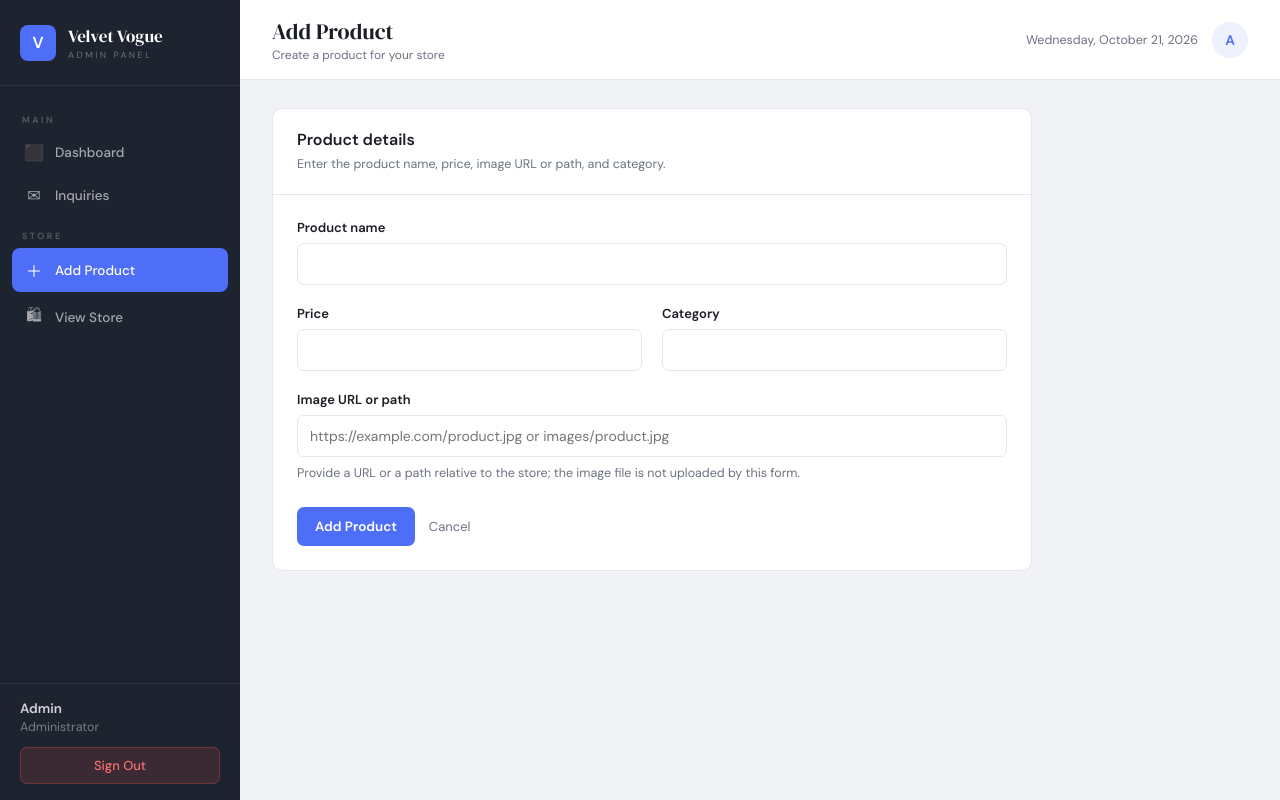
After one commit to dulaah/Velvet_Vogue, a PHP site: page /admin/add_product.php in a window 1280 px wide. The commit adds this page. Run offline with PHP 8.4, Linux system fonts and the light colour scheme; a user stored in the database is signed in.

Commit message:
product add

```diff
--- a/admin/Inquiries.php
+++ b/admin/Inquiries.php
@@ -272,6 +272,9 @@ body{font-family:'DM Sans',sans-serif;background:var(--bg);color:var(--text);dis
             <?php endif; ?>
         </a>
         <p class="nav-section-label">Store</p>
+        <a href="add_product.php" class="nav-item">
+            <span class="nav-icon">＋</span> Add Product
+        </a>
         <a href="../products.php" class="nav-item" target="_blank">
             <span class="nav-icon">🛍</span> View Store
         </a>
--- /dev/null
+++ b/admin/add_product.php
@@ -0,0 +1,215 @@
+<?php
+session_start();
+include "../db.php";
+include "admin_guard.php";
+
+$adminName = $_SESSION['admin_name'] ?? 'Admin';
+$errors = [];
+$values = [
+    'name' => '',
+    'price' => '',
+    'image' => '',
+    'category' => '',
+];
+
+if (empty($_SESSION['product_form_token'])) {
+    $_SESSION['product_form_token'] = bin2hex(random_bytes(32));
+}
+
+if ($_SERVER['REQUEST_METHOD'] === 'POST') {
+    foreach ($values as $field => $value) {
+        $submittedValue = $_POST[$field] ?? '';
+        if (!is_string($submittedValue)) {
+            $errors[] = 'Product fields must contain text values.';
+            $submittedValue = '';
+        }
+        $values[$field] = trim($submittedValue);
+    }
+
+    $csrfToken = $_POST['csrf_token'] ?? null;
+    if (!is_string($csrfToken) || !hash_equals($_SESSION['product_form_token'], $csrfToken)) {
+        $errors[] = 'Your session expired. Please refresh the page and try again.';
+    }
+
+    if ($values['name'] === '') {
+        $errors[] = 'Product name is required.';
+    } elseif (strlen($values['name']) > 255) {
+        $errors[] = 'Product name must be 255 characters or fewer.';
+    }
+
+    if ($values['price'] === '' || !preg_match('/^\d+(?:\.\d{1,2})?$/D', $values['price']) || (float)$values['price'] > 99999999.99) {
+        $errors[] = 'Enter a valid price between 0 and 99,999,999.99.';
+    }
+
+    if ($values['image'] === '') {
+        $errors[] = 'An image URL or path is required.';
+    } elseif (strlen($values['image']) > 500) {
+        $errors[] = 'The image URL or path must be 500 characters or fewer.';
+    }
+
+    if ($values['category'] === '') {
+        $errors[] = 'Category is required.';
+    } elseif (strlen($values['category']) > 50) {
+        $errors[] = 'Category must be 50 characters or fewer.';
+    }
+
+    if (!$errors) {
+        $stmt = $conn->prepare("INSERT INTO products (name, price, image, category) VALUES (?, ?, ?, ?)");
+        if (!$stmt) {
+            error_log("Product insert prepare failed: " . $conn->error);
+            $errors[] = 'The product could not be saved. Please try again.';
+        } else {
+            $price = (float)$values['price'];
+            $stmt->bind_param("sdss", $values['name'], $price, $values['image'], $values['category']);
+            if ($stmt->execute()) {
+                $stmt->close();
+                unset($_SESSION['product_form_token']);
+                header("Location: add_product.php?added=1");
+                exit;
+            }
+
+            error_log("Product insert failed: " . $stmt->error);
+            $errors[] = 'The product could not be saved. Please try again.';
+            $stmt->close();
+        }
+    }
+}
+
+$added = isset($_GET['added']) && $_GET['added'] === '1';
+?>
+<!DOCTYPE html>
+<html lang="en">
+<head>
+<meta charset="UTF-8">
+<title>Add Product | VV Admin</title>
+<meta name="viewport" content="width=device-width, initial-scale=1.0">
+<link href="https://fonts.googleapis.com/css2?family=DM+Sans:wght@300;400;500;600&family=DM+Serif+Display:ital@0;1&display=swap" rel="stylesheet">
+<style>
+:root{
+    --bg:#f0f2f5;--white:#fff;--sidebar:#1e2330;--sidebar-hover:#272d3f;
+    --accent:#4f6ef7;--accent-light:#eef1fe;--success:#16a34a;
+    --success-light:#dcfce7;--danger:#e5534b;--danger-light:#fef2f2;
+    --text:#1a1d23;--muted:#6b7280;--border:#e5e7eb;--radius:10px;
+    --sidebar-w:240px;
+}
+*{margin:0;padding:0;box-sizing:border-box}
+body{font-family:'DM Sans',sans-serif;background:var(--bg);color:var(--text);display:flex;min-height:100vh}
+.sidebar{width:var(--sidebar-w);background:var(--sidebar);position:fixed;top:0;left:0;bottom:0;display:flex;flex-direction:column;z-index:50}
+.sidebar-logo{padding:24px 20px;border-bottom:1px solid rgba(255,255,255,.07);display:flex;align-items:center;gap:12px}
+.logo-icon{width:36px;height:36px;background:var(--accent);border-radius:8px;display:flex;align-items:center;justify-content:center;font-size:16px;font-weight:700;color:white;flex-shrink:0}
+.logo-text{font-family:'DM Serif Display',serif;font-size:17px;color:white}
+.logo-text span{display:block;font-family:'DM Sans',sans-serif;font-size:9px;letter-spacing:2.5px;text-transform:uppercase;color:rgba(255,255,255,.35);margin-top:1px}
+.sidebar-nav{flex:1;padding:16px 12px;overflow-y:auto}
+.nav-section-label{font-size:9px;letter-spacing:2.5px;text-transform:uppercase;color:rgba(255,255,255,.25);font-weight:600;padding:12px 10px 6px}
+.nav-item{display:flex;align-items:center;gap:11px;padding:10px 12px;border-radius:8px;font-size:13.5px;font-weight:500;color:rgba(255,255,255,.6);text-decoration:none;margin-bottom:2px;transition:background .2s,color .2s}
+.nav-item:hover{background:var(--sidebar-hover);color:white}
+.nav-item.active{background:var(--accent);color:white}
+.nav-icon{font-size:16px;width:20px;text-align:center;flex-shrink:0}
+.sidebar-footer{padding:16px 20px;border-top:1px solid rgba(255,255,255,.07);font-size:12.5px;color:rgba(255,255,255,.4)}
+.sidebar-footer strong{display:block;color:rgba(255,255,255,.8);font-size:13.5px;margin-bottom:2px}
+.btn-logout{display:block;margin-top:12px;padding:9px 14px;background:rgba(229,83,75,.15);border:1px solid rgba(229,83,75,.3);color:#f87171;border-radius:7px;font-size:13px;font-weight:500;text-align:center;text-decoration:none}
+.main{margin-left:var(--sidebar-w);flex:1;display:flex;flex-direction:column;min-height:100vh}
+.topbar{background:var(--white);padding:16px 32px;border-bottom:1px solid var(--border);display:flex;justify-content:space-between;align-items:center;position:sticky;top:0;z-index:40}
+.topbar-title{font-family:'DM Serif Display',serif;font-size:22px}
+.topbar-title span{display:block;font-family:'DM Sans',sans-serif;font-size:12px;color:var(--muted);font-weight:400;margin-top:1px}
+.topbar-right{display:flex;align-items:center;gap:14px}
+.topbar-date{font-size:12.5px;color:var(--muted)}
+.admin-avatar{width:36px;height:36px;background:var(--accent-light);border-radius:50%;display:flex;align-items:center;justify-content:center;font-size:14px;font-weight:600;color:var(--accent)}
+.page{padding:28px 32px;flex:1}
+.form-card{max-width:760px;background:var(--white);border:1px solid var(--border);border-radius:var(--radius);overflow:hidden}
+.card-heading{padding:20px 24px;border-bottom:1px solid var(--border)}
+.card-heading h2{font-size:16px;font-weight:600;margin-bottom:5px}
+.card-heading p,.field-hint{font-size:12.5px;color:var(--muted);line-height:1.5}
+.product-form{padding:24px}
+.form-grid{display:grid;grid-template-columns:1fr 1fr;gap:20px}
+.field{display:flex;flex-direction:column;gap:7px}
+.field.full{grid-column:1/-1}
+label{font-size:13px;font-weight:600}
+.field input{width:100%;padding:11px 12px;border:1px solid var(--border);border-radius:7px;font:14px 'DM Sans',sans-serif;color:var(--text);outline:none}
+.field input:focus{border-color:var(--accent);box-shadow:0 0 0 3px rgba(79,110,247,.1)}
+.form-actions{display:flex;align-items:center;gap:14px;margin-top:24px}
+.btn-submit{border:0;border-radius:7px;padding:11px 18px;background:var(--accent);color:white;font:600 13.5px 'DM Sans',sans-serif;cursor:pointer}
+.btn-submit:hover{background:#3d5ce6}
+.cancel-link{font-size:13px;color:var(--muted);text-decoration:none}
+.cancel-link:hover{color:var(--text)}
+.notice{max-width:760px;padding:12px 15px;border-radius:8px;margin-bottom:18px;font-size:13.5px}
+.notice.success{background:var(--success-light);color:#166534;border:1px solid #bbf7d0}
+.notice.error{background:var(--danger-light);color:#991b1b;border:1px solid #fecaca}
+.notice ul{padding-left:18px}
+@media(max-width:700px){.sidebar{width:200px}.main{margin-left:200px}.page{padding:20px}.topbar{padding:14px 20px}.form-grid{grid-template-columns:1fr}.field.full{grid-column:auto}}
+@media(max-width:520px){.sidebar{position:static;width:100%;height:auto}.sidebar-nav{display:flex;flex-wrap:wrap;padding:8px}.sidebar-nav .nav-section-label{width:100%}.sidebar-footer{display:none}.main{margin-left:0}.sidebar-logo{padding:12px 16px}body{display:block}.topbar-date{display:none}}
+</style>
+</head>
+<body>
+<aside class="sidebar">
+    <div class="sidebar-logo">
+        <div class="logo-icon">V</div>
+        <div class="logo-text">Velvet Vogue <span>Admin Panel</span></div>
+    </div>
+    <nav class="sidebar-nav">
+        <p class="nav-section-label">Main</p>
+        <a href="dashboard.php" class="nav-item"><span class="nav-icon">⬛</span> Dashboard</a>
+        <a href="inquiries.php" class="nav-item"><span class="nav-icon">✉</span> Inquiries</a>
+        <p class="nav-section-label">Store</p>
+        <a href="add_product.php" class="nav-item active"><span class="nav-icon">＋</span> Add Product</a>
+        <a href="../products.php" class="nav-item" target="_blank"><span class="nav-icon">🛍</span> View Store</a>
+    </nav>
+    <div class="sidebar-footer">
+        <strong><?= htmlspecialchars($adminName, ENT_QUOTES, 'UTF-8') ?></strong>
+        Administrator
+        <a href="logout.php" class="btn-logout">Sign Out</a>
+    </div>
+</aside>
+<main class="main">
+    <div class="topbar">
+        <div class="topbar-title">Add Product <span>Create a product for your store</span></div>
+        <div class="topbar-right">
+            <span class="topbar-date"><?= date('l, F j, Y') ?></span>
+            <div class="admin-avatar"><?= htmlspecialchars(strtoupper(substr($adminName, 0, 1)), ENT_QUOTES, 'UTF-8') ?></div>
+        </div>
+    </div>
+    <section class="page">
+        <?php if ($added): ?>
+            <div class="notice success" role="status">Product added successfully.</div>
+        <?php endif; ?>
+        <?php if ($errors): ?>
+            <div class="notice error" role="alert">
+                <ul><?php foreach ($errors as $error): ?><li><?= htmlspecialchars($error, ENT_QUOTES, 'UTF-8') ?></li><?php endforeach; ?></ul>
+            </div>
+        <?php endif; ?>
+        <div class="form-card">
+            <div class="card-heading">
+                <h2>Product details</h2>
+                <p>Enter the product name, price, image URL or path, and category.</p>
+            </div>
+            <form class="product-form" method="POST" action="add_product.php">
+                <input type="hidden" name="csrf_token" value="<?= htmlspecialchars($_SESSION['product_form_token'], ENT_QUOTES, 'UTF-8') ?>">
+                <div class="form-grid">
+                    <div class="field full">
+                        <label for="name">Product name</label>
+                        <input id="name" name="name" type="text" maxlength="255" required value="<?= htmlspecialchars($values['name'], ENT_QUOTES, 'UTF-8') ?>">
+                    </div>
+                    <div class="field">
+                        <label for="price">Price</label>
+                        <input id="price" name="price" type="number" min="0" max="99999999.99" step="0.01" required value="<?= htmlspecialchars($values['price'], ENT_QUOTES, 'UTF-8') ?>">
+                    </div>
+                    <div class="field">
+                        <label for="category">Category</label>
+                        <input id="category" name="category" type="text" maxlength="50" required value="<?= htmlspecialchars($values['category'], ENT_QUOTES, 'UTF-8') ?>">
+                    </div>
+                    <div class="field full">
+                        <label for="image">Image URL or path</label>
+                        <input id="image" name="image" type="text" maxlength="500" required placeholder="https://example.com/product.jpg or images/product.jpg" value="<?= htmlspecialchars($values['image'], ENT_QUOTES, 'UTF-8') ?>">
+                        <span class="field-hint">Provide a URL or a path relative to the store; the image file is not uploaded by this form.</span>
+                    </div>
+                </div>
+                <div class="form-actions">
+                    <button class="btn-submit" type="submit">Add Product</button>
+                    <a class="cancel-link" href="dashboard.php">Cancel</a>
+                </div>
+            </form>
+        </div>
+    </section>
+</main>
+</body>
+</html>
--- a/admin/dashboard.php
+++ b/admin/dashboard.php
@@ -358,6 +358,9 @@ tbody tr:hover td{background:#fafafa}
             <?php endif; ?>
         </a>
         <p class="nav-section-label">Store</p>
+        <a href="add_product.php" class="nav-item">
+            <span class="nav-icon">＋</span> Add Product
+        </a>
         <a href="../products.php" class="nav-item" target="_blank">
             <span class="nav-icon">🛍</span> View Store
         </a>
```
